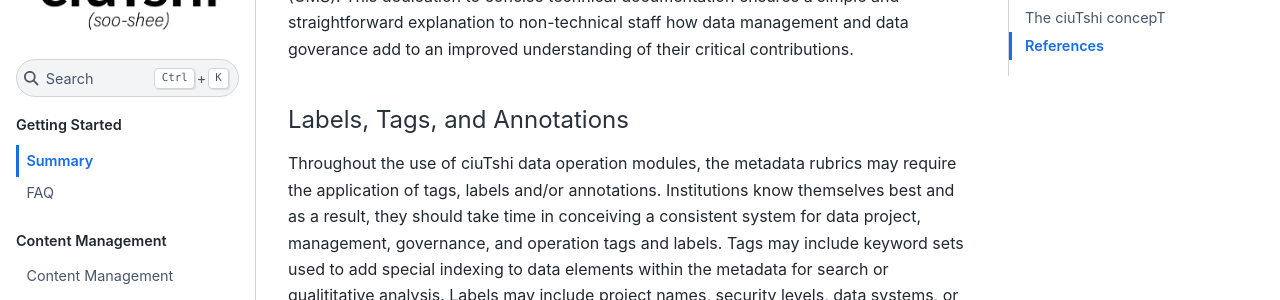
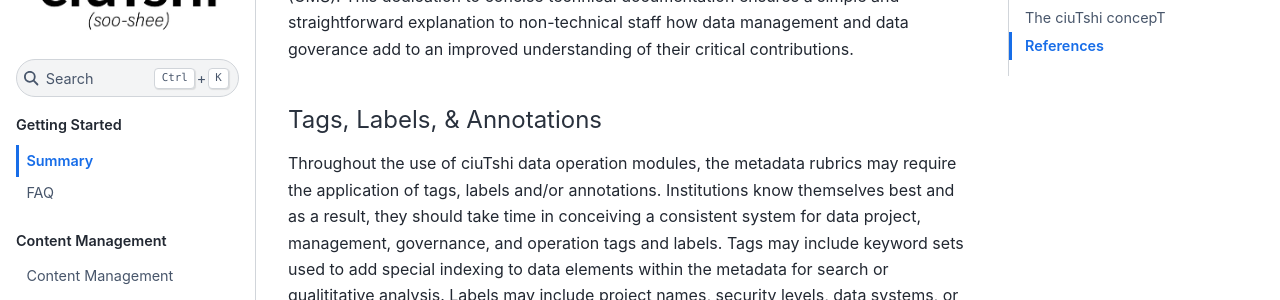
Before and after one commit to CertusGroup/ciutshi, a Sphinx documentation site: the page built from docs/source/summary.md, in a window 1280 px wide and 900 px high, scrolled down 8559 px. Shown: the part 155-455 px from the top of the window. Built offline with Sphinx 7.4.7 and the Sphinx Book theme 1.1.4, drawn with Linux system fonts in a browser that asks for light colours; pages that are not in the unit, such as notebooks, are missing from menus.

Commit message:
summary - minor edits

```diff
--- a/docs/source/summary.md
+++ b/docs/source/summary.md
@@ -92,7 +92,7 @@
 
 ciuTshi begins with content management. This decision is largely due to it being the common denominator for institutions across all levels of personnel. Not everyone in an organization is technically capable nor are they expected to be trained in data engineering practices. What should be expected from data and project personnel is a dedication to communicating their practices to their colleagues, helping them understand the complexities, challenges, and achievements made through evolving data operations processes. This understanding, written in a common and accessible manner, aids leadership and other institutional divisions in seeing and appreciating the value produced through daily data operations. All the metadata, code, and data system artifacts need to be accounted for under project-centric mechanisms such as a content management system (CMS). This dedication to concise technical documentation ensures a simple and straightforward explanation to non-technical staff how data management and data goverance add to an improved understanding of their critical contributions.
 
-#### Labels, Tags, and Annotations
+#### Tags, Labels, & Annotations
 
 Throughout the use of ciuTshi data operation modules, the metadata rubrics may require the application of tags, labels and/or annotations. Institutions know themselves best and as a result, they should take time in conceiving a consistent system for data project, management, governance, and operation tags and labels. Tags may include keyword sets used to add special indexing to data elements within the metadata for search or qualititative analysis. Labels may include project names, security levels, data systems, or other critical policies the institution is required to observe. Annotations are large strings, often a sentence or phrase to extend the meaning of a tag or label.
 
```
